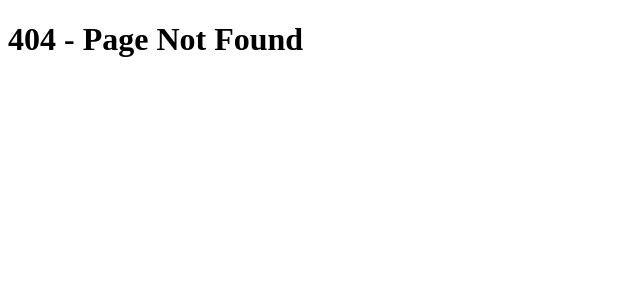
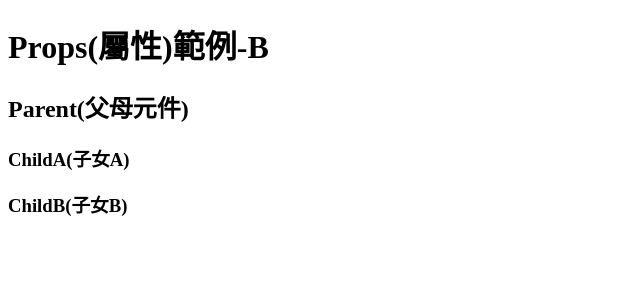
Before and after one commit to XiaoYun3893z/next-base, a Next.js app: page /cs-0418/props-b in a window 1280 px wide. Before the commit this address had no page. Shown: the top 300 px of the page, without its empty margins (0-640 px from the left). Built offline with nearby package versions, Linux system fonts and the light colour scheme.

Commit message:
props屬性範例-B-三種基本關係-結構

```diff
--- /dev/null
+++ b/components/props-b/child-a.js
@@ -0,0 +1,9 @@
+import React from 'react'
+
+export default function ChildA() {
+  return (
+    <>
+      <h3>ChildA(子女A)</h3>
+    </>
+  )
+}
--- /dev/null
+++ b/components/props-b/child-b.js
@@ -0,0 +1,9 @@
+import React from 'react'
+
+export default function ChildB() {
+  return (
+    <>
+      <h3>ChildB(子女B)</h3>
+    </>
+  )
+}
--- /dev/null
+++ b/components/props-b/parent.js
@@ -0,0 +1,13 @@
+import React from 'react'
+import ChildA from './child-a'
+import ChildB from './child-b'
+
+export default function Parent() {
+  return (
+    <>
+      <h2>Parent(父母元件)</h2>
+      <ChildA />
+      <ChildB />
+    </>
+  )
+}
--- /dev/null
+++ b/pages/cs-0418/props-b.js
@@ -0,0 +1,11 @@
+import React from 'react'
+import Parent from '@/components/props-b/parent'
+
+export default function PropsB() {
+  return (
+    <>
+      <h1>Props(屬性)範例-B</h1>
+      <Parent />
+    </>
+  )
+}
```
